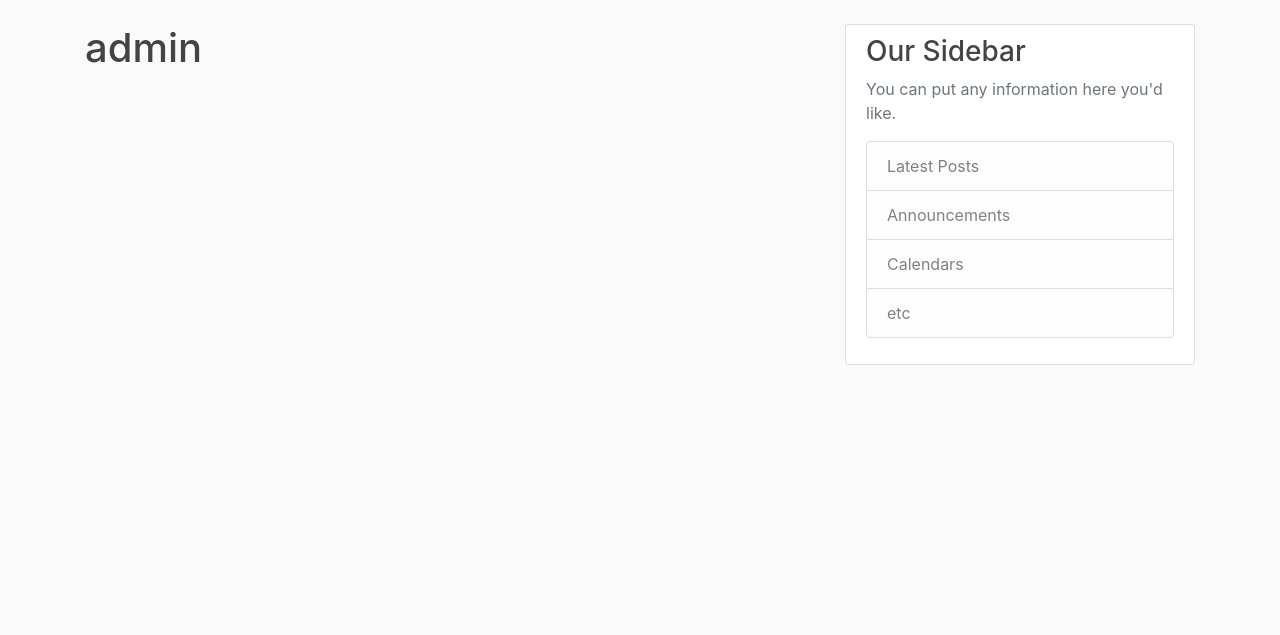
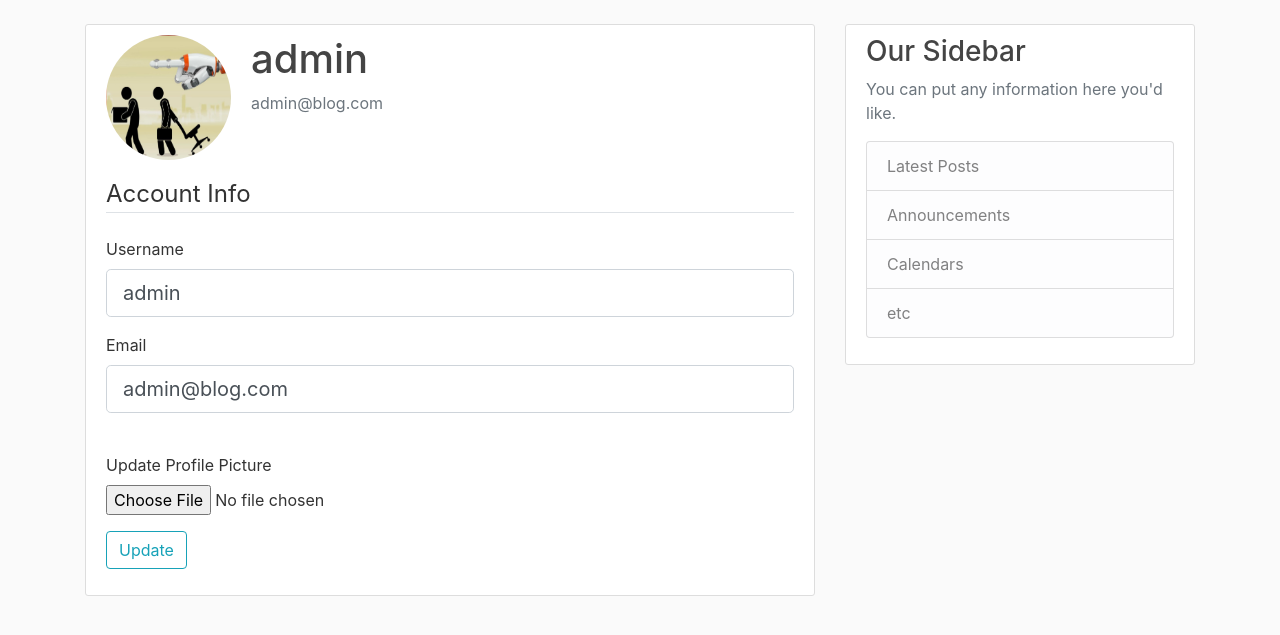
Before and after one commit to fywest/flask_blog, a Flask app: page /account in a window 1280 px wide. Shown: the part 56-691 px from the top of the page. Run offline with Flask 2, Linux system fonts and the light colour scheme; a user stored in the database is signed in; some libraries are stand-ins or nearby versions.

Commit message:
user account and profile picture

```diff
--- a/flaskblog/forms.py
+++ b/flaskblog/forms.py
@@ -1,4 +1,6 @@
 from flask_wtf import FlaskForm
+from flask_wtf.file import FileField,FileAllowed
+from flask_login import current_user
 from wtforms import StringField, PasswordField, SubmitField, BooleanField
 from wtforms.validators import DataRequired, Length, Email, EqualTo, ValidationError
 from flaskblog.models import User
@@ -13,6 +15,7 @@ class RegistrationForm(FlaskForm):
     confirm_password = PasswordField('Confirm Password',
                                      validators=[DataRequired(), EqualTo('password')])
     submit = SubmitField('Sign Up')
+
 
     def validate_username(self, username):
         user = User.query.filter_by(username=username.data).first()
@@ -31,3 +34,25 @@ class LoginForm(FlaskForm):
     password = PasswordField('Password', validators=[DataRequired()])
     remember = BooleanField('Remember Me')
     submit = SubmitField('Login')
+
+
+class UpdateAccountForm(FlaskForm):
+    username = StringField('Username',
+                           validators=[DataRequired(), Length(min=2, max=20)])
+    email = StringField('Email',
+                        validators=[DataRequired(), Email()])
+
+    picture=FileField('Update Profile Picture',validators=[FileAllowed(['jpg','png'])])
+    submit = SubmitField('Update')
+
+    def validate_username(self, username):
+        if username.data!=current_user.username:
+            user = User.query.filter_by(username=username.data).first()
+            if user:
+                raise ValidationError('That username is taken. Please choose a different one.')
+
+    def validate_email(self, email):
+        if email.data != current_user.email:
+            user = User.query.filter_by(email=email.data).first()
+            if user:
+                raise ValidationError('That email is taken. Please choose a different one.')
--- a/flaskblog/routes.py
+++ b/flaskblog/routes.py
@@ -1,6 +1,9 @@
+import os
+import secrets
+from PIL import Image
 from flask import render_template, url_for, flash, redirect, request
 from flaskblog import app, db, bcrypt
-from flaskblog.forms import RegistrationForm, LoginForm
+from flaskblog.forms import RegistrationForm, LoginForm,UpdateAccountForm
 from flaskblog.models import User, Post
 from flask_login import login_user, current_user, logout_user, login_required
 
@@ -69,7 +72,35 @@ def logout():
     return redirect(url_for('home'))
 
 
-@app.route("/account")
+def save_picture(form_picture):
+    random_hex=secrets.token_hex(8)
+    _,f_ext=os.path.splitext(form_picture.filename)
+    picture_fn=random_hex+f_ext
+    picture_path=os.path.join(app.root_path,'static/profile_pics',picture_fn)
+
+    output_size=(125,125)
+    i=Image.open(form_picture)
+    i.thumbnail(output_size)
+    i.save(picture_path)
+
+    return picture_fn
+
+@app.route("/account", methods=['GET', 'POST'])
 @login_required
 def account():
-    return render_template('account.html', title='Account')
+    form=UpdateAccountForm()
+    if form.validate_on_submit():
+        if form.picture.data:
+            picture_file=save_picture(form.picture.data)
+            current_user.image_file=picture_file
+
+        current_user.username=form.username.data
+        current_user.email=form.email.data
+        db.session.commit()
+        flash('your account has been updated!','success')
+        redirect(url_for('account'))
+    elif request.method=='GET':
+        form.username.data=current_user.username
+        form.email.data=current_user.email
+    image_file=url_for('static',filename='profile_pics/'+current_user.image_file)
+    return render_template('account.html', title='Account',image_file=image_file,form=form)
--- a/flaskblog/templates/account.html
+++ b/flaskblog/templates/account.html
@@ -1,4 +1,59 @@
 {% extends "layout.html" %}
 {% block content %}
-    <h1>{{ current_user.username }}</h1>
+    <div class="content-section">
+        <div class="media">
+            <img class="rounded-circle account-img" src="{{ image_file }}">
+            <div class="media-body">
+                <h2 class="account-heading">{{ current_user.username }}</h2>
+                <p class="text-secondary">{{ current_user.email }}</p>
+            </div>
+        </div>
+
+        <form method="POST" action="" enctype="multipart/form-data">
+            {{ form.hidden_tag() }}
+            <fieldset class="form-group">
+                <legend class="border-bottom mb-4">Account Info</legend>
+                <div class="form-group">
+                    {{ form.username.label(class="form-control-label") }}
+
+                    {% if form.username.errors %}
+                        {{ form.username(class="form-control form-control-lg is-invalid") }}
+                        <div class="invalid-feedback">
+                            {% for error in form.username.errors %}
+                                <span>{{ error }}</span>
+                            {% endfor %}
+                        </div>
+                    {% else %}
+                        {{ form.username(class="form-control form-control-lg") }}
+                    {% endif %}
+                </div>
+                <div class="form-group">
+                    {{ form.email.label(class="form-control-label") }}
+                    {% if form.email.errors %}
+                        {{ form.email(class="form-control form-control-lg is-invalid") }}
+                        <div class="invalid-feedback">
+                            {% for error in form.email.errors %}
+                                <span>{{ error }}</span>
+                            {% endfor %}
+                        </div>
+                    {% else %}
+                        {{ form.email(class="form-control form-control-lg") }}
+                    {% endif %}
+                </div>
+                    <br class="form-group">
+                        {{ form.picture.label() }}
+                        {{ form.picture(class="form-control-file") }}
+                        {% if form.picture.errors %}
+                            {% for error in form.picture.errors %}
+                                <span class="text-danger">{{ error }}</span></br>
+                            {% endfor %}
+                        {% endif %}
+                    <div>
+            </fieldset>
+            <div class="form-group">
+                {{ form.submit(class="btn btn-outline-info") }}
+            </div>
+        </form>
+
+    </div>
 {% endblock content %}
```
Also changed, not shown: flaskblog/site.db, flaskblog/static/profile_pics/default.jpg (added), flaskblog/static/profile_pics/fe5d7b5c8b1e67ab.jpg (added), flaskblog/static/profile_pics/li_dark.jpg (added).
